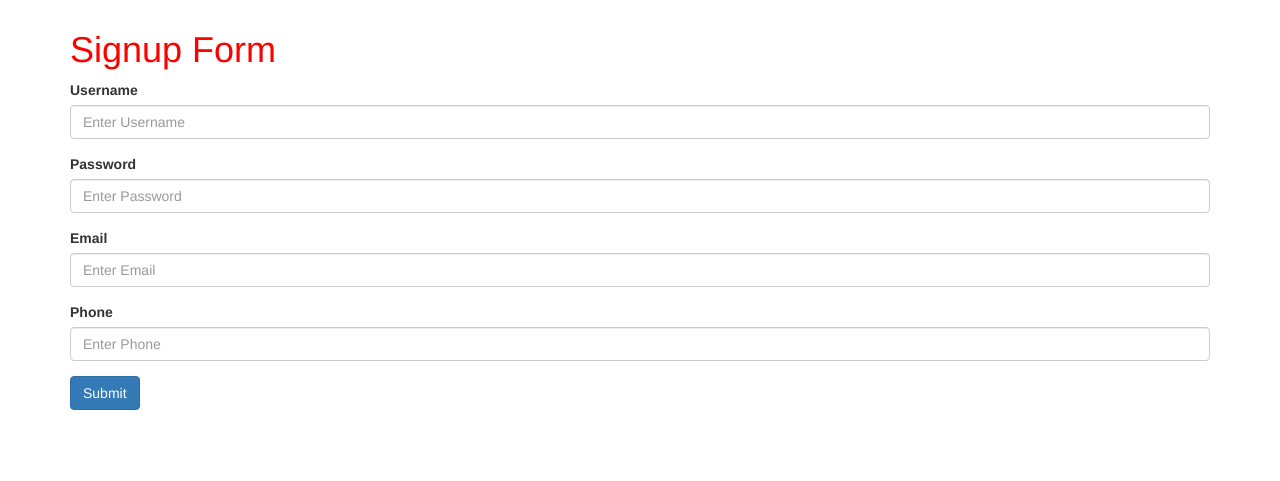
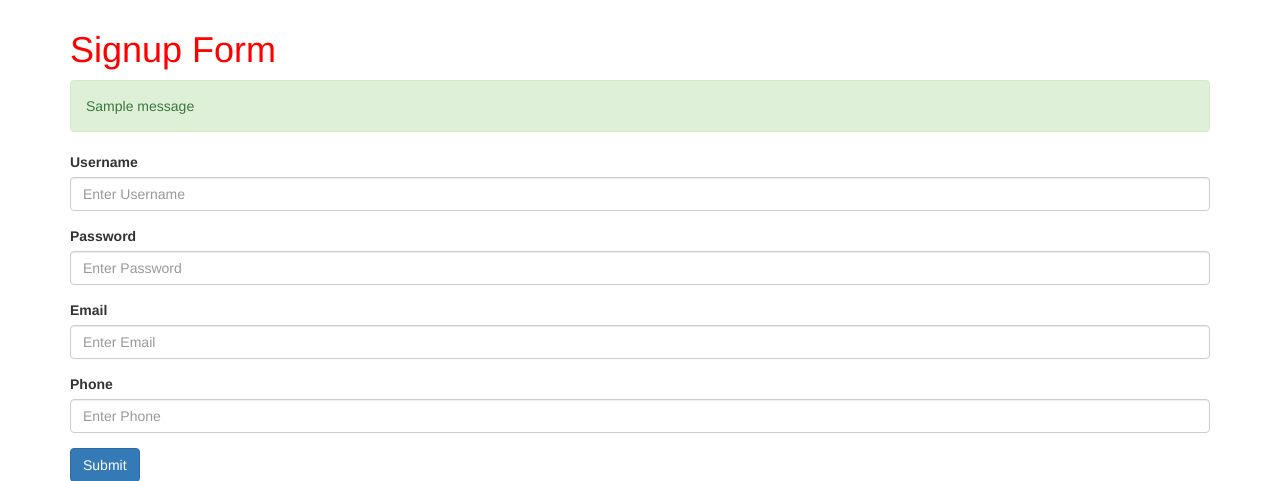
Before and after one commit to zipporia/Python-Django, a Django app: page /signup/ in a window 1280 px wide. Shown: the part 80-561 px from the top of the page. Run offline with Django 3.2, Linux system fonts and the light colour scheme; tables that the repository leaves empty hold one stand-in row (values such as "Sample post"); one stand-in notice (Sample message) is shown; some libraries are stand-ins or nearby versions.

Commit message:
flash messages

```diff
--- a/TestPro/NewsApp/views.py
+++ b/TestPro/NewsApp/views.py
@@ -3,6 +3,7 @@ from django.shortcuts import HttpResponse
 from .models import News
 from .forms import RegistrationForm
 from .models import RegistrationData
+from django.contrib import messages
 
 # Create your views here.
 
@@ -61,4 +62,5 @@ def addUser(request):
                                     email=form.cleaned_data['email'],
                                     phone=form.cleaned_data['phone'])
         myregister.save()
-    return redirect('home')
+        messages.add_message(request, messages.SUCCESS, "You have signup successfully")
+    return redirect('register')
--- a/TestPro/templates/signup.html
+++ b/TestPro/templates/signup.html
@@ -6,6 +6,13 @@
 <div class="container">
     <h1>Signup Form</h1>
 
+    <div class="messages">
+        {% for msg in messages %}
+            <div class="alert alert-{{msg.level_tag}}" role="alert">
+                {{msg.message}}
+            </div>
+        {% endfor %}
+    </div>
 
 
     <form action="{% url 'addUser' %}" method="post">
```
